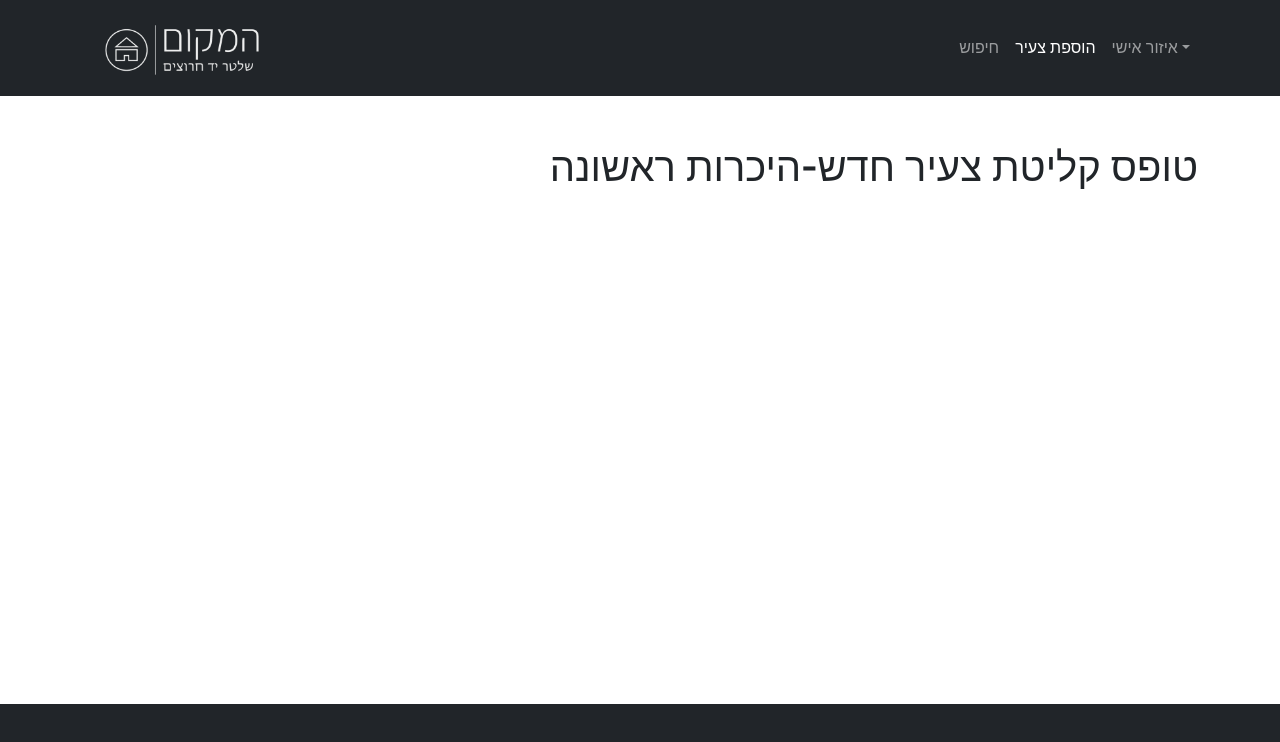
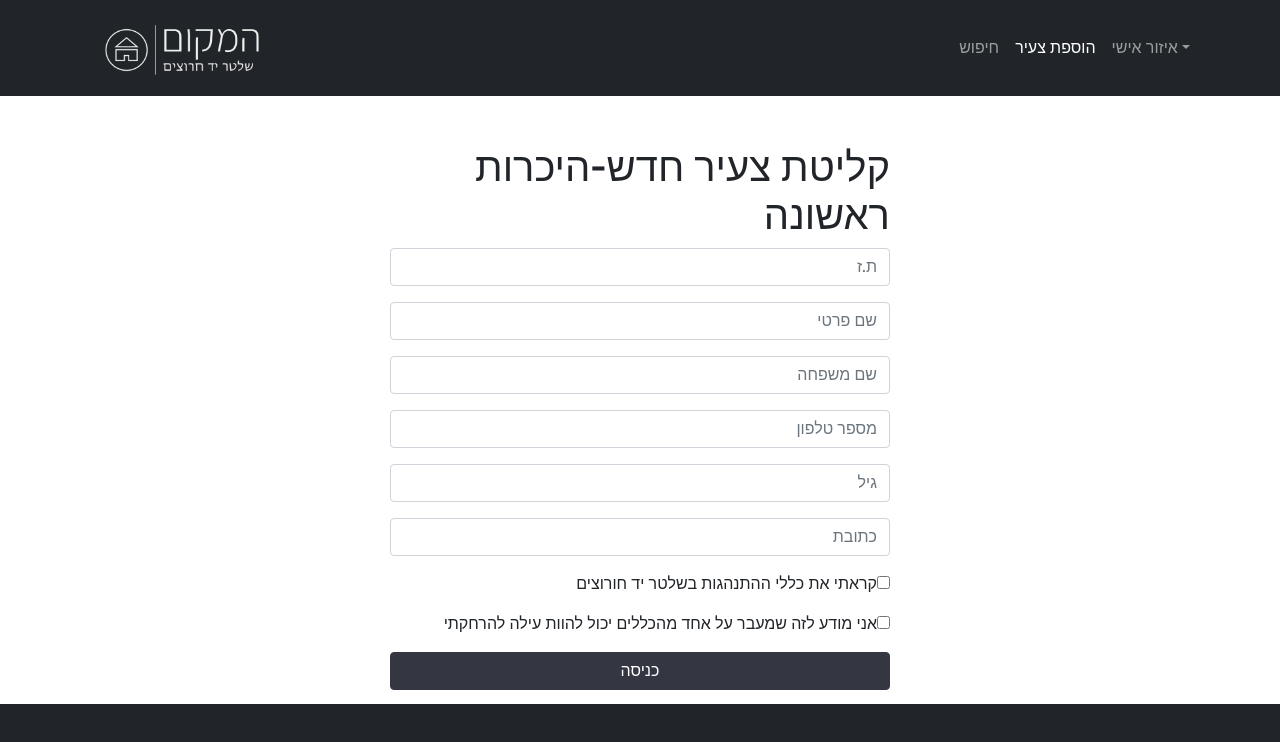
Before and after one commit to bashairam/shelter, a React (Create React App) app in the folder react-app/: page /add in a window 1280 px wide. Shown: the top 742 px of the page. Built offline with nearby package versions, Linux system fonts and the light colour scheme; no server answers.

Commit message:
Update Add page

```diff
--- a/react-app/src/components/Add.jsx
+++ b/react-app/src/components/Add.jsx
@@ -2,16 +2,93 @@ import React from "react";
 
 function Add() {
   return (
-    <div className="add">
-      <div className="container">
-        <div className="row align-items-center my-5">
-          <div className="text-end">
-            <h1 className="font-weight-light">טופס קליטת צעיר חדש-היכרות ראשונה</h1>
+    <div className="text-end">
+    <div className="mx-auto" style={{width: '500px'}}>
+      <div className="row align-items-center my-5">
+          <h1 className="font-weight-light"> קליטת צעיר חדש-היכרות ראשונה</h1>
+          <form >
+       <div className="mb-3">
+        <input
+         style={{textAlign: 'right'}}
+          type="password"
+          className="form-control"
+          placeholder="ת.ז"
+        />
+      </div>
+      <div className="mb-3">
+        <input
+        style={{textAlign: 'right'}}
+          type="email"
+          className="form-control"
+          placeholder="שם פרטי"
+        />
+      </div>
+      <div className="mb-3">
+        <input
+         style={{textAlign: 'right'}}
+          type="password"
+          className="form-control"
+          placeholder="שם משפחה"
+        />
+      </div>
+      <div className="mb-3">
+        <input
+         style={{textAlign: 'right'}}
+          type="password"
+          className="form-control"
+          placeholder="מספר טלפון"
+        />
+      </div>
+      <div className="mb-3">
+        <input
+         style={{textAlign: 'right'}}
+          type="password"
+          className="form-control"
+          placeholder="גיל"
+        />
+      </div>
+      <div className="mb-3">
+        <input
+         style={{textAlign: 'right'}}
+          type="password"
+          className="form-control"
+          placeholder="כתובת"
+        />
+      </div>
+      <div className="mb-3">
+        <div className="custom-control custom-checkbox">
+          <label className="custom-control-label" htmlFor="customCheck1">
+            קראתי את כללי ההתנהגות בשלטר יד חורוצים
+          </label>
+          <input
+            type="checkbox"
+            className="custom-control-input"
+            id="customCheck1"
+          />
+         </div>
 
-          </div>
+        </div>
+        <div className="mb-3">
+        <div className="custom-control custom-checkbox">
+          <label className="custom-control-label" htmlFor="customCheck1">
+            אני מודע לזה שמעבר על אחד מהכללים יכול להוות עילה להרחקתי
+          </label>
+          <input
+            type="checkbox"
+            className="custom-control-input"
+            id="customCheck1"
+          />
         </div>
       </div>
+      <div className="d-grid">
+        <button style={{backgroundColor: '#343741', borderColor : '#343741' }} type="submit" className="btn btn-primary">
+          כניסה
+        </button>
+      </div>
+    </form>
+      </div>
     </div>
+  </div>
 
 
 
--- a/react-app/src/components/User.jsx
+++ b/react-app/src/components/User.jsx
@@ -108,7 +108,7 @@ class User extends React.Component {
             <span> </span>
             :נייד
           </label>
-          <input className="btnSubmit" type="submit" value="עדכון" disabled={this.isClicked} />
+          <input style={{backgroundColor: '#343741', borderColor : '#343741', color : '#ffff' }}className="btnSubmit" type="submit" value="עדכון" disabled={this.isClicked} />
         </form>
       </div>
     );
```
